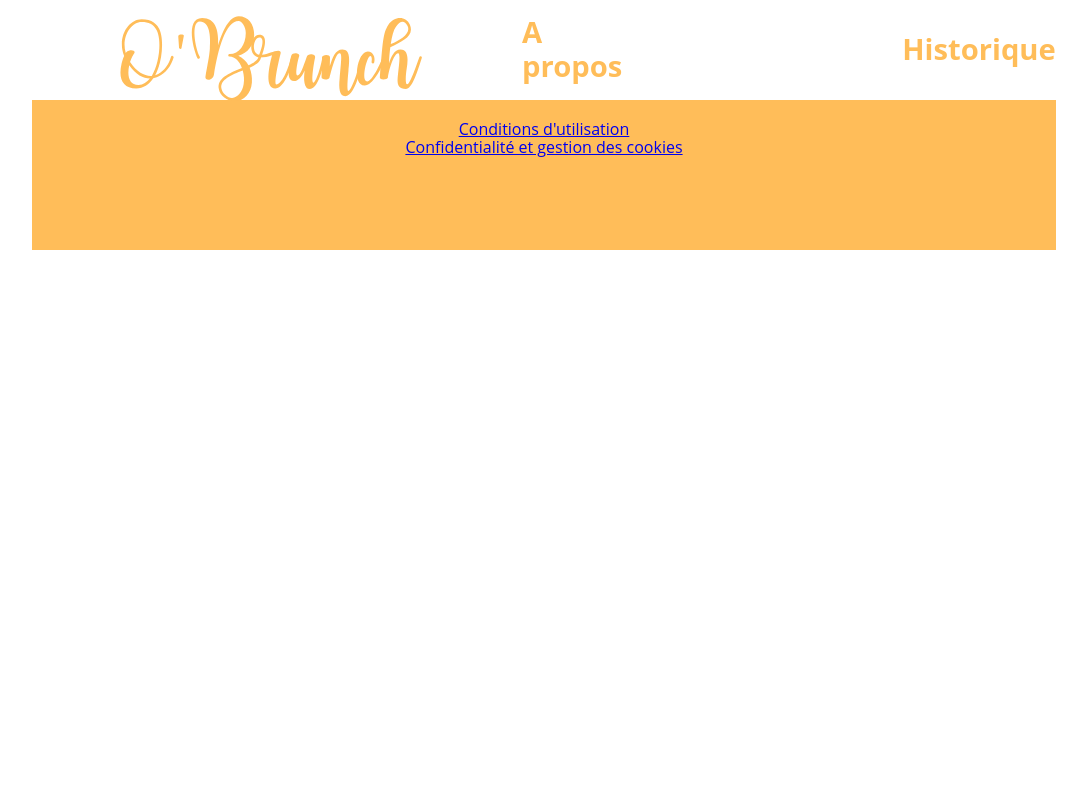
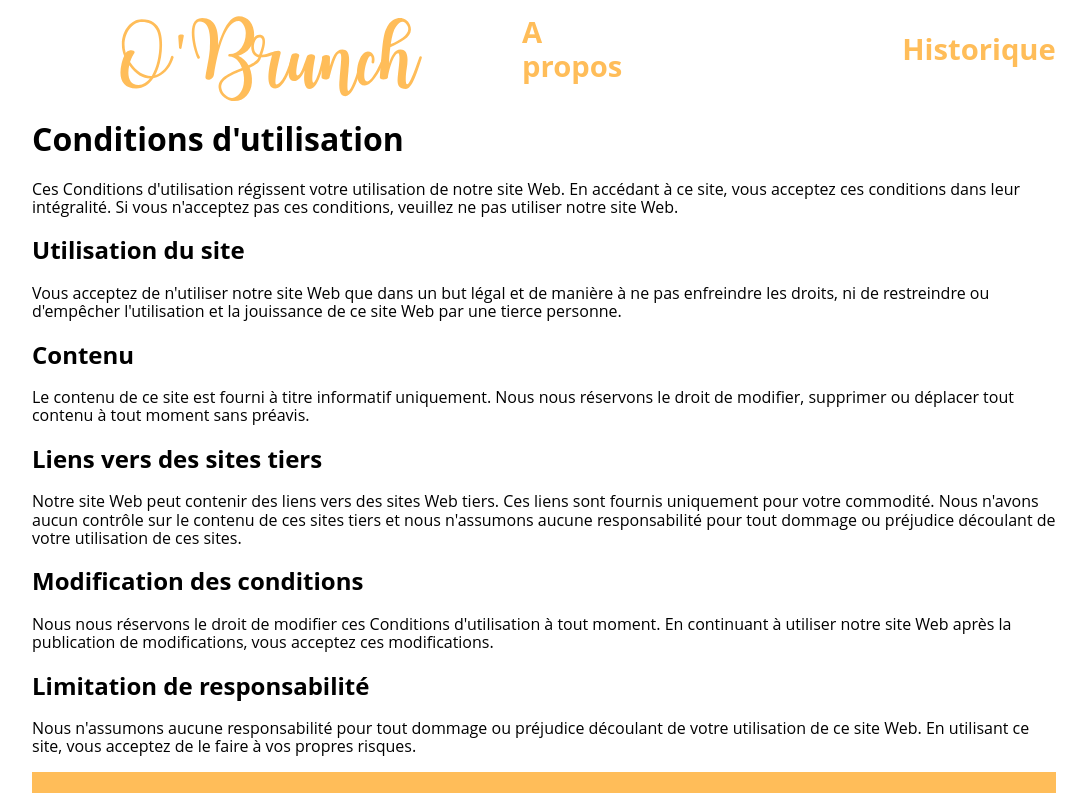
Before and after one commit to IssaJaguraga/Projet_O-brunch, a Svelte app: page / in a window 1280 px wide. Shown: the top 793 px of the page, without its empty margins (96-1183 px from the left). Built offline with nearby package versions, Linux system fonts and the light colour scheme.

Commit message:
condition&rgpd

```diff
--- a/src/App.svelte
+++ b/src/App.svelte
@@ -2,9 +2,10 @@
 
 import Header from "./components/Header.svelte";
 import Footer from "./components/Footer.svelte";
+import Conditions from "./pages/Conditions.svelte";
 
 </script>
 
 <Header />
-
+<Conditions />
 <Footer />
--- /dev/null
+++ b/src/pages/conditions.svelte
@@ -0,0 +1,16 @@
+<main>
+    <section class="terms-of-use">
+        <h1>Conditions d'utilisation</h1>
+            <p>Ces Conditions d'utilisation régissent votre utilisation de notre site Web. En accédant à ce site, vous acceptez ces conditions dans leur intégralité. Si vous n'acceptez pas ces conditions, veuillez ne pas utiliser notre site Web.</p>
+                <h2>Utilisation du site</h2>
+                    <p>Vous acceptez de n'utiliser notre site Web que dans un but légal et de manière à ne pas enfreindre les droits, ni de restreindre ou d'empêcher l'utilisation et la jouissance de ce site Web par une tierce personne.</p>
+                <h2>Contenu</h2>
+                    <p>Le contenu de ce site est fourni à titre informatif uniquement. Nous nous réservons le droit de modifier, supprimer ou déplacer tout contenu à tout moment sans préavis.</p>
+                <h2>Liens vers des sites tiers</h2>
+                    <p>Notre site Web peut contenir des liens vers des sites Web tiers. Ces liens sont fournis uniquement pour votre commodité. Nous n'avons aucun contrôle sur le contenu de ces sites tiers et nous n'assumons aucune responsabilité pour tout dommage ou préjudice découlant de votre utilisation de ces sites.</p>
+                <h2>Modification des conditions</h2>
+                    <p>Nous nous réservons le droit de modifier ces Conditions d'utilisation à tout moment. En continuant à utiliser notre site Web après la publication de modifications, vous acceptez ces modifications.</p>
+                <h2>Limitation de responsabilité</h2>
+                    <p>Nous n'assumons aucune responsabilité pour tout dommage ou préjudice découlant de votre utilisation de ce site Web. En utilisant ce site, vous acceptez de le faire à vos propres risques.</p>
+    </section>
+</main>
```
Also changed, not shown: src/pages/rgpd.svelte (added, +17 -0 lines).
